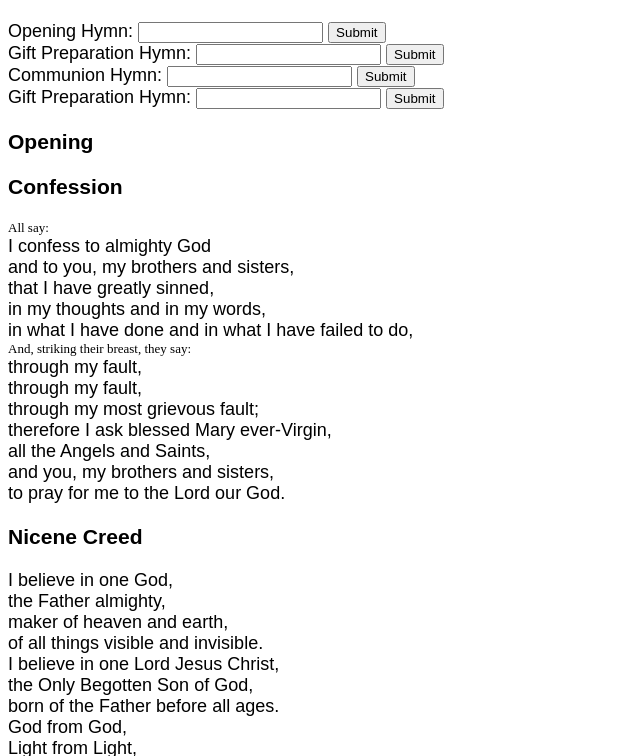
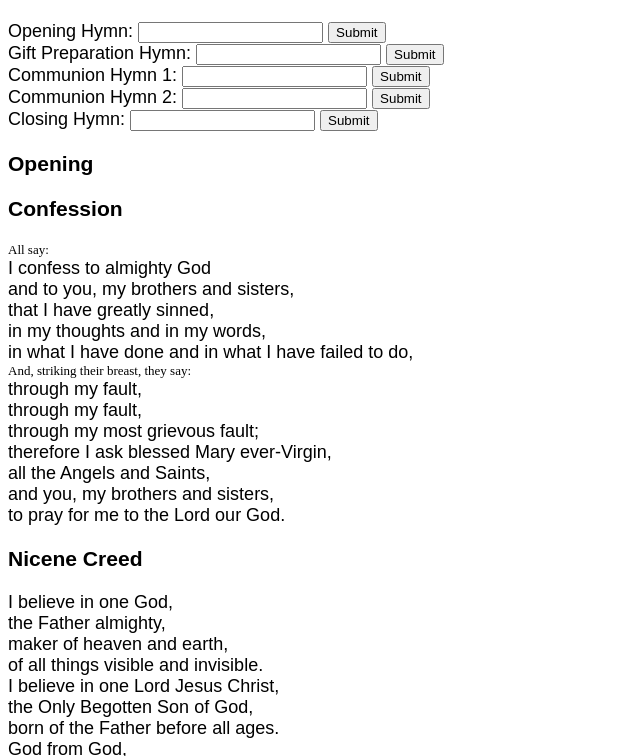
Before and after one commit to vbudi000/mass-reading, a website: page index.html in a window 1280 px wide. Shown: the part 69-825 px from the top of the page, without its empty margins (0-640 px from the left). Drawn offline with nearby package versions, Linux system fonts and the light colour scheme; no server answers.

Commit message:
comm2
Signed-off-by: Budi Darmawan <vbudi@us.ibm.com>

```diff
--- a/index.html
+++ b/index.html
@@ -74,17 +74,31 @@ div.rubric {
     </form>
     <form onsubmit="return false">
         <script>
-            function loadcomm() {
+            function loadcomm1() {
                 let hynum = document.getElementById("ncomm").value;
                 console.log("loadcomm " + hynum);
                 $.get( "/hymnary?pname="+hynum, function( data ) {
-                    $( "#communion" ).html( data );
+                    $( "#communion1" ).html( data );
                 });
 
             }
         </script>
-        <label for="ncomm">Communion Hymn: </label><input type="number" id="ncomm" name="ncomm">
-        <input type="submit" onclick="loadcomm()">
+        <label for="ncomm">Communion Hymn 1: </label><input type="number" id="ncomm" name="ncomm">
+        <input type="submit" onclick="loadcomm1()">
+    </form>
+    <form onsubmit="return false">
+        <script>
+            function loadcomm2() {
+                let hynum = document.getElementById("ncomm").value;
+                console.log("loadcomm " + hynum);
+                $.get( "/hymnary?pname="+hynum, function( data ) {
+                    $( "#communion2" ).html( data );
+                });
+
+            }
+        </script>
+        <label for="ncomm">Communion Hymn 2: </label><input type="number" id="ncomm" name="ncomm">
+        <input type="submit" onclick="loadcomm2()">
     </form>
     <form onsubmit="return false">
         <script>
@@ -97,7 +111,7 @@ div.rubric {
 
             }
         </script>
-        <label for="nclos">Gift Preparation Hymn: </label><input type="number" id="nclos" name="nclos">
+        <label for="nclos">Closing Hymn: </label><input type="number" id="nclos" name="nclos">
         <input type="submit" onclick="loadclos()">
     </form>
     <h3>Opening</h3>
@@ -151,7 +165,10 @@ div.rubric {
         <p>Lord, I am not worthy that you should enter under my roof,<br />
          but only say the word and my soul shall be healed.</p>
     </div>
-    <div id="communion">
+    <div id="communion1">
+
+    </div>
+    <div id="communion2">
 
     </div>
     <h3>Closing</h3>
```
Lines whose indentation alone changed are shown as unchanged.
